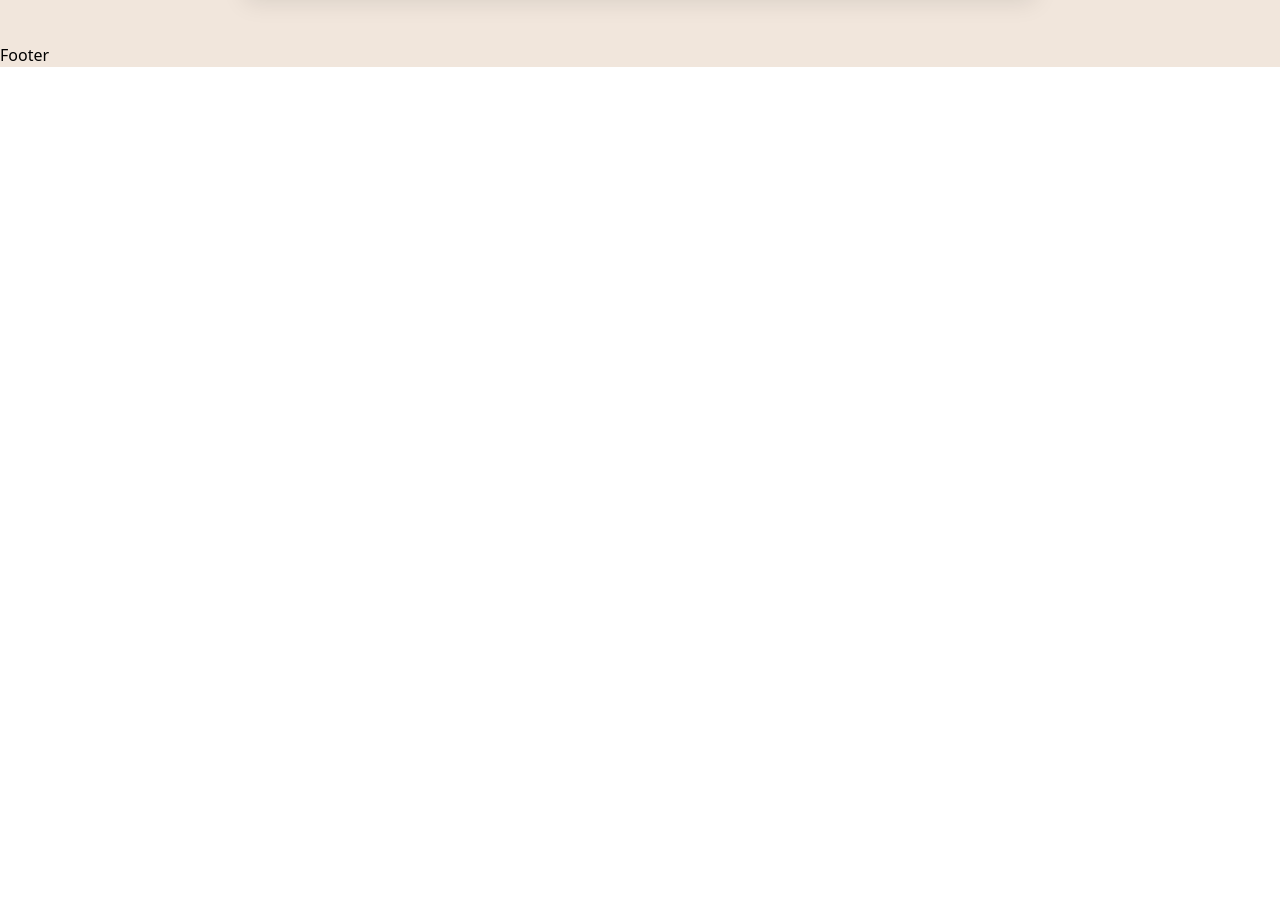
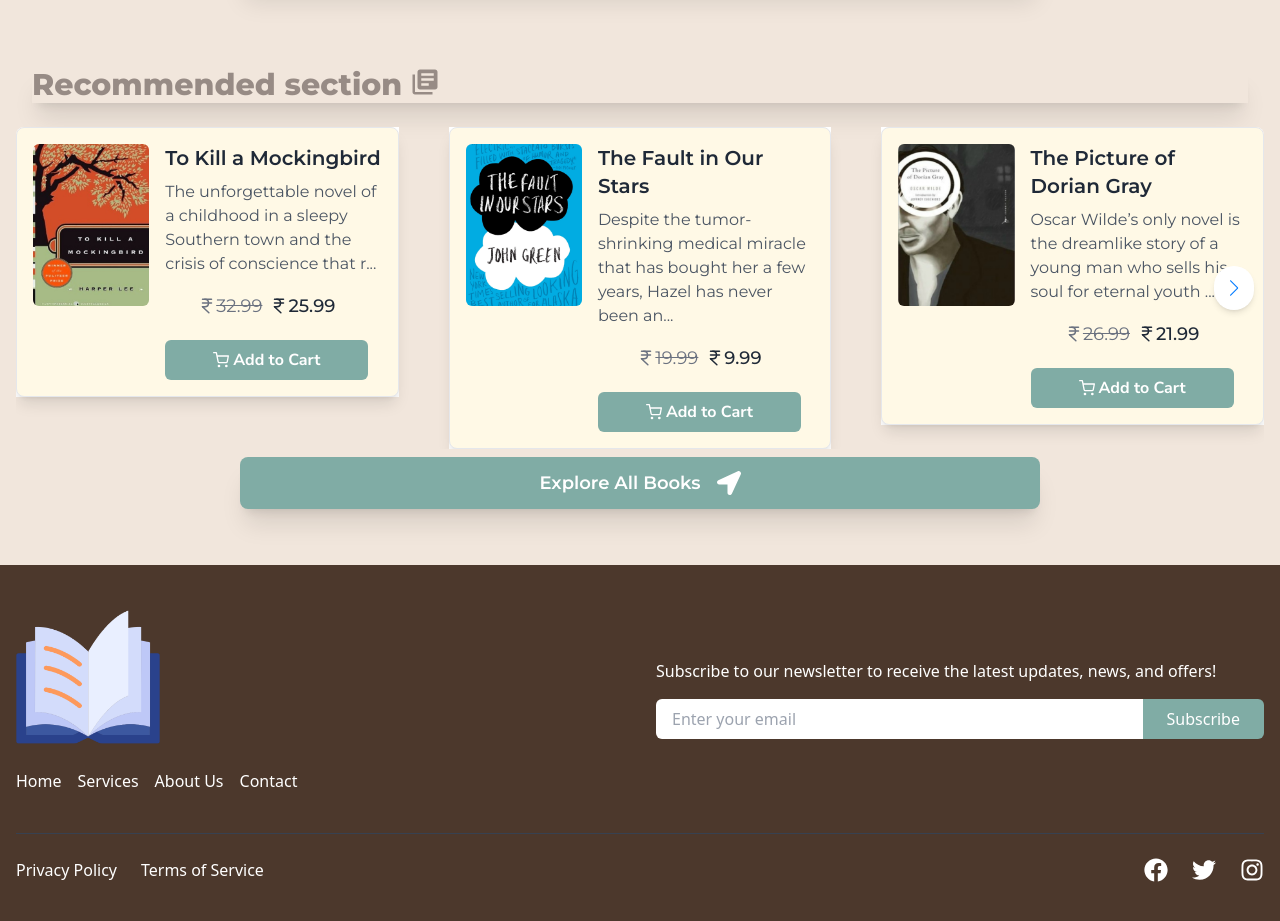
Before and after one commit to levanter914/TheBookStop, a React (Vite) app in the folder frontend/: page / in a window 1280 px wide. Shown: the part 1520-2441 px from the top of the page. Before the commit the page ends 1587 px from the top, so only its background shows below. Built offline with nearby package versions, Linux system fonts and the light colour scheme.

Commit message:
adding footer in home page

```diff
--- a/frontend/src/App.jsx
+++ b/frontend/src/App.jsx
@@ -3,6 +3,7 @@
 import "./index.css";
 import { Outlet } from "react-router-dom";
 import Navbar from "./components/Navbar";
+import Footer from "./components/Footer";
 
 function App() {
   return (
@@ -12,7 +13,7 @@
       <main className='min-h-screen max-w-screen-2xl mx-auto px-4 py-4 font-primary '>
         <Outlet />
       </main>
-      <footer>Footer</footer>
+      <Footer />
       </div>
     </>
   );
--- /dev/null
+++ b/frontend/src/components/Footer.jsx
@@ -0,0 +1,106 @@
+import React from "react";
+import footerLogo from "../assets/footer-logo.png";
+
+import { FaFacebook, FaInstagram, FaTwitter } from "react-icons/fa";
+
+const Footer = () => {
+  return (
+    <footer className="bg-secondary text-white py-10 px-4">
+      {/* Top Section */}
+      <div className="container mx-auto flex flex-col md:flex-row justify-between items-center gap-8">
+        {/* Left Side - Logo and Nav */}
+        <div className="md:w-1/2 w-full">
+          <img src={footerLogo} alt="Logo" className="mb-5 w-36" />
+          <ul className="flex flex-col md:flex-row gap-4">
+            <li>
+              <a href="#home" className="hover:text-primary">
+                Home
+              </a>
+            </li>
+            <li>
+              <a href="#services" className="hover:text-primary">
+                Services
+              </a>
+            </li>
+            <li>
+              <a href="#about" className="hover:text-primary">
+                About Us
+              </a>
+            </li>
+            <li>
+              <a href="#contact" className="hover:text-primary">
+                Contact
+              </a>
+            </li>
+          </ul>
+        </div>
+
+        {/* Right Side - Newsletter */}
+        <div className="md:w-1/2 w-full">
+          <p className="mb-4">
+            Subscribe to our newsletter to receive the latest updates, news, and
+            offers!
+          </p>
+          <div className="flex">
+            <input
+              type="email"
+              placeholder="Enter your email"
+              className="w-full px-4 py-2 rounded-l-md text-black"
+              href="mailto:singhsaurabh1606@gmail.com"
+            />
+            <button className="bg-primary px-6 py-2 rounded-r-md hover:bg-primary-dark">
+              Subscribe
+            </button>
+          </div>
+        </div>
+      </div>
+
+      {/* Bottom Section */}
+      <div className="container mx-auto flex flex-col md:flex-row justify-between items-center mt-10 border-t border-gray-700 pt-6">
+        {/* Left Side - Privacy Links */}
+        <ul className="flex gap-6 mb-4 md:mb-0">
+          <li>
+            <a href="#privacy" className="hover:text-primary">
+              Privacy Policy
+            </a>
+          </li>
+          <li>
+            <a href="#terms" className="hover:text-primary">
+              Terms of Service
+            </a>
+          </li>
+        </ul>
+
+        {/* Right Side - Social Icons */}
+        <div className="flex gap-6">
+          <a
+            href="https://facebook.com"
+            target="_blank"
+            rel="noopener noreferrer"
+            className="hover:text-primary"
+          >
+            <FaFacebook size={24} />
+          </a>
+          <a
+            href="https://twitter.com"
+            target="_blank"
+            rel="noopener noreferrer"
+            className="hover:text-primary"
+          >
+            <FaTwitter size={24} />
+          </a>
+          <a
+            href="https://instagram.com"
+            target="_blank"
+            rel="noopener noreferrer"
+            className="hover:text-primary"
+          >
+            <FaInstagram size={24} />
+          </a>
+        </div>
+      </div>
+    </footer>
+  );
+};
+
+export default Footer;
--- a/frontend/src/pages/Home/Home.jsx
+++ b/frontend/src/pages/Home/Home.jsx
@@ -2,12 +2,14 @@
 import Banner from './Banner'
 
 import Books from './Books'
+import Recommended from './Recommended'
 
 const Home = () => {
   return (
     <>
         <Banner />
         <Books />
+        <Recommended />
     </>
   )
 }
--- /dev/null
+++ b/frontend/src/pages/Home/Recommended.jsx
@@ -0,0 +1,65 @@
+import React, { useEffect, useState } from "react";
+import { MdLibraryBooks } from "react-icons/md";
+
+import Store from "../books/Store";
+import { FaLocationArrow } from "react-icons/fa";
+
+import { Swiper, SwiperSlide } from "swiper/react";
+import "swiper/css";
+import "swiper/css/pagination";
+import "swiper/css/navigation";
+import { Pagination, Navigation } from "swiper/modules";
+import { Link } from "react-router-dom";
+
+const Recommended = () => {
+
+    const [books, setBooks] = useState([]);
+
+
+    useEffect(() => {
+      fetch("books.json")
+        .then((res) => res.json())
+        .then((data) => setBooks(data));
+    }, []);
+
+
+  return (
+    <div className="py-10">
+        <h2 className="text-3xl text-grayBrown font-extrabold mb-6 mx-4 flex gap-2 shadow-xl">
+        Recommended section <MdLibraryBooks />
+      </h2>
+
+      <Swiper
+        slidesPerView={1}
+        spaceBetween={30}
+        navigation={true}
+        breakpoints={{
+          640: { slidesPerView: 1, spaceBetween: 20 },
+          768: { slidesPerView: 2, spaceBetween: 40 },
+          1024: { slidesPerView: 2, spaceBetween: 50 },
+          1180: { slidesPerView: 3, spaceBetween: 50 },
+        }}
+        modules={[Pagination, Navigation]}
+        className="mySwiper rounded-lg mb-2 "
+      >
+        {books.length > 0 &&
+          books.slice(10, 20).map((book, index) => (
+            <SwiperSlide key={index} >
+              <Store book={book} />
+            </SwiperSlide>
+          ))}
+      </Swiper>
+
+      <div className="w-full max-w-[50rem] h-full cursor-pointer bg-primary px-4 py-3 flex items-center gap-4 justify-center mx-auto my-auto rounded-lg hover:bg-secondary shadow-xl">
+        <Link to="/store" className="text-white font-semibold text-lg">
+          Explore All Books
+        </Link>
+        <FaLocationArrow className="text-white text-2xl" />
+      </div>
+
+
+    </div>
+  )
+}
+
+export default Recommended
```
